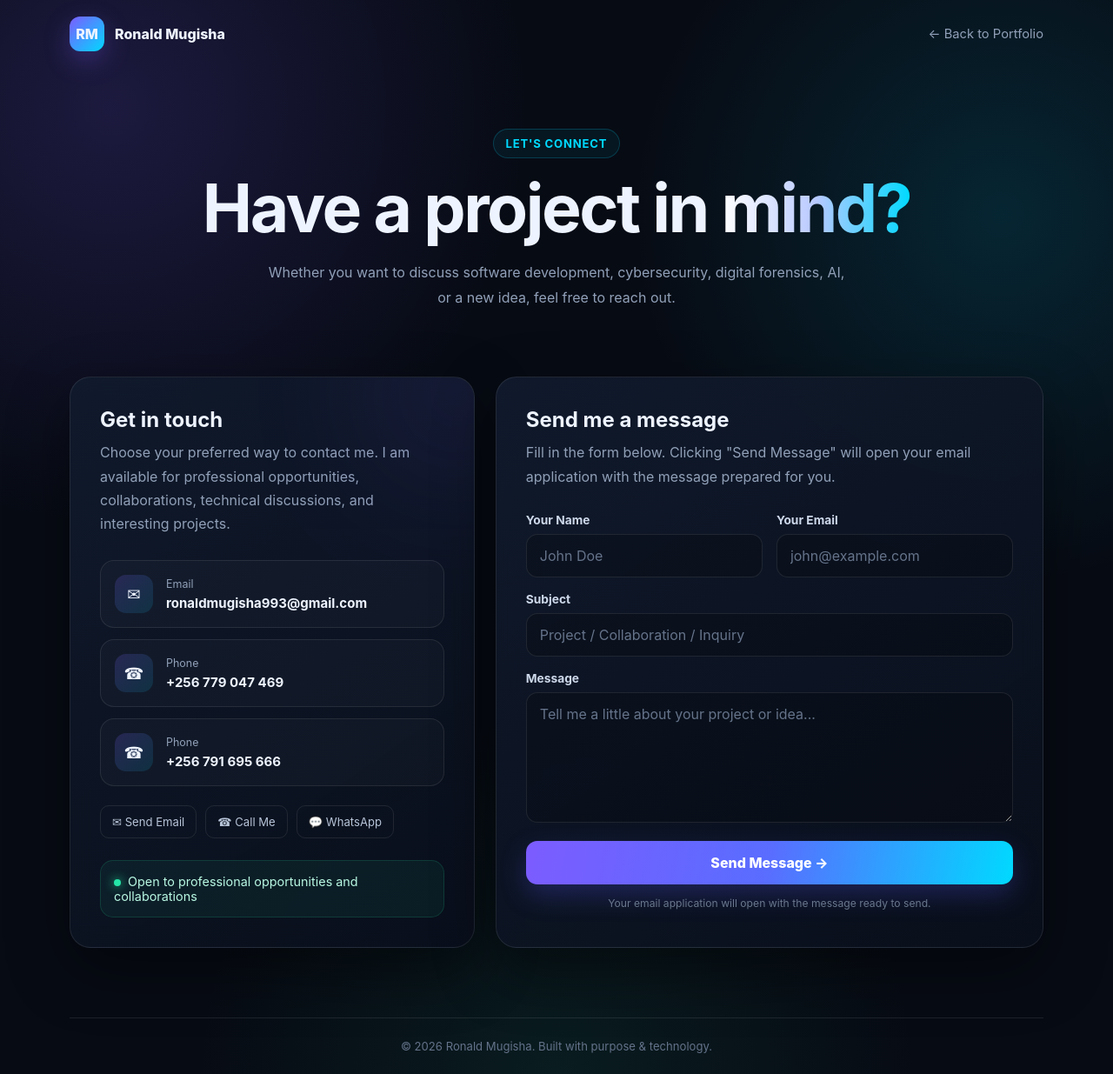
After one commit to Mugisha-Ronald/myPortFolio, a Django app: page /contact/ in a window 1280 px wide. The commit adds this page. Shown: the whole page at 87% size. Run offline with Django 5.2, Linux system fonts and the light colour scheme.

Commit message:
Initial Commit

```diff
--- /dev/null
+++ b/core/templates/core/contact.html
@@ -0,0 +1,66 @@
+
+<!DOCTYPE html>
+<html lang="en">
+<head>
+<meta charset="UTF-8">
+<meta name="viewport" content="width=device-width, initial-scale=1.0">
+<meta name="description" content="Contact Ronald Mugisha">
+<title>Contact | Ronald Mugisha</title>
+<style>
+:root{--bg:#070b14;--card:#0d1422;--text:#eef4ff;--muted:#91a0b8;--p:#7c5cff;--c:#00d9ff;--g:#25e6a7;--border:rgba(255,255,255,.09)}
+*{box-sizing:border-box;margin:0;padding:0}html{scroll-behavior:smooth}
+body{min-height:100vh;font-family:Inter,system-ui,-apple-system,"Segoe UI",sans-serif;color:var(--text);background:radial-gradient(circle at 10% 10%,rgba(124,92,255,.18),transparent 30%),radial-gradient(circle at 90% 20%,rgba(0,217,255,.13),transparent 28%),radial-gradient(circle at 50% 100%,rgba(37,230,167,.08),transparent 30%),var(--bg)}
+a{color:inherit;text-decoration:none}.container{width:min(1120px,92%);margin:auto}
+nav{height:78px;display:flex;align-items:center;justify-content:space-between}.brand{display:flex;align-items:center;gap:12px;font-weight:800}.mark{width:40px;height:40px;display:grid;place-items:center;border-radius:12px;background:linear-gradient(135deg,var(--p),var(--c));box-shadow:0 10px 30px rgba(124,92,255,.3)}.back{color:var(--muted);font-size:.92rem}.back:hover{color:var(--c)}
+.hero{padding:70px 0 42px;text-align:center}.eyebrow{display:inline-flex;padding:8px 14px;border:1px solid rgba(0,217,255,.2);border-radius:999px;background:rgba(0,217,255,.06);color:var(--c);font-size:.82rem;font-weight:700;letter-spacing:.8px;margin-bottom:20px}
+h1{font-size:clamp(2.5rem,6vw,4.8rem);line-height:1;letter-spacing:-2.5px;margin-bottom:20px}h1 span{background:linear-gradient(90deg,#fff,#b8c9ff,var(--c));-webkit-background-clip:text;background-clip:text;color:transparent}.hero p{max-width:680px;margin:auto;color:var(--muted);line-height:1.8}
+.grid{display:grid;grid-template-columns:.85fr 1.15fr;gap:24px;padding:35px 0 80px}.card{background:linear-gradient(145deg,rgba(17,27,45,.94),rgba(9,15,27,.96));border:1px solid var(--border);border-radius:24px;box-shadow:0 25px 70px rgba(0,0,0,.45);backdrop-filter:blur(14px)}.info,.form{padding:34px}.info{position:relative;overflow:hidden}.info:before{content:"";position:absolute;width:180px;height:180px;border-radius:50%;background:var(--p);filter:blur(90px);opacity:.16;right:-70px;top:-70px}
+h2{font-size:1.5rem;margin-bottom:10px}.intro{color:var(--muted);line-height:1.7;margin-bottom:28px}.list{display:grid;gap:13px}.item{display:flex;align-items:center;gap:15px;padding:16px;border:1px solid var(--border);border-radius:16px;background:rgba(255,255,255,.025);transition:.25s}.item:hover{transform:translateY(-3px);border-color:rgba(0,217,255,.35);background:rgba(0,217,255,.045)}.icon{width:44px;height:44px;flex:0 0 44px;display:grid;place-items:center;border-radius:13px;background:linear-gradient(135deg,rgba(124,92,255,.2),rgba(0,217,255,.12));font-size:1.15rem}.label{display:block;color:var(--muted);font-size:.78rem;margin-bottom:4px}.value{font-weight:650;font-size:.94rem;word-break:break-word}
+.quick{display:flex;flex-wrap:wrap;gap:10px;margin-top:22px}.quick a{padding:10px 13px;border-radius:10px;border:1px solid var(--border);color:#b7c4d8;font-size:.82rem;transition:.2s}.quick a:hover{border-color:rgba(124,92,255,.5);color:#fff}.available{margin-top:25px;padding:15px;border-radius:15px;background:rgba(37,230,167,.06);border:1px solid rgba(37,230,167,.15);color:#b9f9e4;font-size:.9rem}.dot{display:inline-block;width:8px;height:8px;border-radius:50%;background:var(--g);box-shadow:0 0 12px var(--g);margin-right:8px}
+form{margin-top:24px}.row{display:grid;grid-template-columns:1fr 1fr;gap:16px}.field{margin-bottom:17px}label{display:block;margin-bottom:8px;color:#cdd8ea;font-size:.86rem;font-weight:650}input,textarea{width:100%;border:1px solid var(--border);outline:none;border-radius:13px;padding:14px 15px;background:rgba(0,0,0,.2);color:var(--text);font:inherit;transition:.25s}input::placeholder,textarea::placeholder{color:#65738a}input:focus,textarea:focus{border-color:rgba(0,217,255,.55);box-shadow:0 0 0 4px rgba(0,217,255,.07)}textarea{min-height:150px;resize:vertical}.submit{width:100%;border:0;cursor:pointer;padding:15px 20px;border-radius:13px;color:#fff;font:inherit;font-weight:800;background:linear-gradient(100deg,var(--p),#596dff,var(--c));box-shadow:0 12px 30px rgba(86,92,255,.25);transition:.25s}.submit:hover{transform:translateY(-2px);box-shadow:0 18px 35px rgba(0,217,255,.18)}.note{margin-top:13px;text-align:center;color:#69778d;font-size:.76rem;line-height:1.5}
+footer{border-top:1px solid var(--border);padding:24px 0;text-align:center;color:#64728a;font-size:.82rem}.toast{position:fixed;left:50%;bottom:25px;transform:translate(-50%,120px);background:#121d2f;border:1px solid rgba(37,230,167,.25);color:#d9fff3;padding:14px 18px;border-radius:12px;box-shadow:0 25px 70px rgba(0,0,0,.45);opacity:0;transition:.35s;z-index:10}.toast.show{transform:translate(-50%,0);opacity:1}
+@media(max-width:820px){.grid{grid-template-columns:1fr}.hero{padding-top:45px}}@media(max-width:560px){.row{grid-template-columns:1fr;gap:0}.info,.form{padding:23px}h1{letter-spacing:-1.5px}nav{height:68px}}
+</style>
+</head>
+<body>
+
+<div class="container">
+<nav><a class="brand" href="{% url 'index' %}"><span class="mark">RM</span><span>Ronald Mugisha</span></a>
+<a class="back" href="{% url 'index' %}">← Back to Portfolio</a></nav>
+<header class="hero"><div class="eyebrow">LET'S CONNECT</div><h1>Have a project in <span>mind?</span></h1><p>Whether you want to discuss software development, cybersecurity, digital forensics, AI, or a new idea, feel free to reach out.</p></header>
+<main class="grid">
+<section class="card info"><h2>Get in touch</h2><p class="intro">Choose your preferred way to contact me. I am available for professional opportunities, collaborations, technical discussions, and interesting projects.</p>
+<div class="list">
+<a class="item" href="mailto:ronaldmugisha993@gmail.com"><span class="icon">✉</span><span><span class="label">Email</span><span class="value">ronaldmugisha993@gmail.com</span></span></a>
+<a class="item" href="tel:+256779047469"><span class="icon">☎</span><span><span class="label">Phone</span><span class="value">+256 779 047 469</span></span></a>
+<a class="item" href="tel:+256791695666"><span class="icon">☎</span><span><span class="label">Phone</span><span class="value">+256 791 695 666</span></span></a>
+</div>
+<div class="quick"><a href="mailto:ronaldmugisha993@gmail.com">✉ Send Email</a><a href="tel:+256779047469">☎ Call Me</a><a href="https://wa.me/256779047469" target="_blank" rel="noopener">💬 WhatsApp</a></div>
+<div class="available"><span class="dot"></span>Open to professional opportunities and collaborations</div>
+</section>
+<section class="card form"><h2>Send me a message</h2><p class="intro">Fill in the form below. Clicking "Send Message" will open your email application with the message prepared for you.</p>
+<form id="contactForm">
+<div class="row"><div class="field"><label for="name">Your Name</label><input id="name" type="text" placeholder="John Doe" required></div><div class="field"><label for="email">Your Email</label><input id="email" type="email" placeholder="john@example.com" required></div></div>
+<div class="field"><label for="subject">Subject</label><input id="subject" type="text" placeholder="Project / Collaboration / Inquiry" required></div>
+<div class="field"><label for="message">Message</label><textarea id="message" placeholder="Tell me a little about your project or idea..." required></textarea></div>
+<button class="submit" type="submit">Send Message →</button><p class="note">Your email application will open with the message ready to send.</p>
+</form></section>
+</main>
+<footer>© <span id="year"></span> Ronald Mugisha. Built with purpose &amp; technology.</footer>
+</div>
+<div class="toast" id="toast"></div>
+<script>
+const form=document.getElementById("contactForm"),toast=document.getElementById("toast");
+document.getElementById("year").textContent=new Date().getFullYear();
+function showToast(m){toast.textContent=m;toast.classList.add("show");setTimeout(()=>toast.classList.remove("show"),3500)}
+form.addEventListener("submit",e=>{
+ e.preventDefault();
+ const name=document.getElementById("name").value.trim(),email=document.getElementById("email").value.trim(),subject=document.getElementById("subject").value.trim(),message=document.getElementById("message").value.trim();
+ if(!name||!email||!subject||!message){showToast("Please complete all fields before sending.");return}
+ const body=`Hello Ronald,\n\n${message}\n\n---\nName: ${name}\nEmail: ${email}`;
+ showToast("Opening your email application...");
+ window.location.href=`mailto:ronaldmugisha993@gmail.com?subject=${encodeURIComponent(subject)}&body=${encodeURIComponent(body)}`;
+});
+</script>
+</body>
+</html>
--- a/core/templates/core/index.html
+++ b/core/templates/core/index.html
@@ -48,7 +48,8 @@
             <li><a href="https://docs.google.com/document/d/1PjCGObB2bTA8HItvYuJhJdVI2HHkE-APDANDno8swo8/edit?pli=1&tab=t.0#heading=h.y7d3xdxnr44m" class="nav-link">Resume</a></li>
             <!-- <li><a href="#" class="nav-link">Portfolio</a></li> -->
             <!-- <li><a href="#" class="nav-link">Blog</a></li> -->
-            <li><a href="#" class="nav-link">Contact</a></li>
+            <!-- <li><a href="#" class="nav-link">Contact</a></li> -->
+            <li><a href="{% url 'contact_page' %}" class="nav-link">Contact</a></li>
         </ul>
     </nav>
 
--- a/core/urls.py
+++ b/core/urls.py
@@ -3,4 +3,5 @@ from . import views
 
 urlpatterns = [
     path('', views.index, name='index'),
+    path('contact/', views.contact_view, name='contact_page'),
 ]
--- a/core/views.py
+++ b/core/views.py
@@ -2,3 +2,7 @@ from django.shortcuts import render
 
 def index(request):
     return render(request, 'core/index.html')
+
+
+def contact_view(request):
+    return render(request, 'core/contact.html')
```
